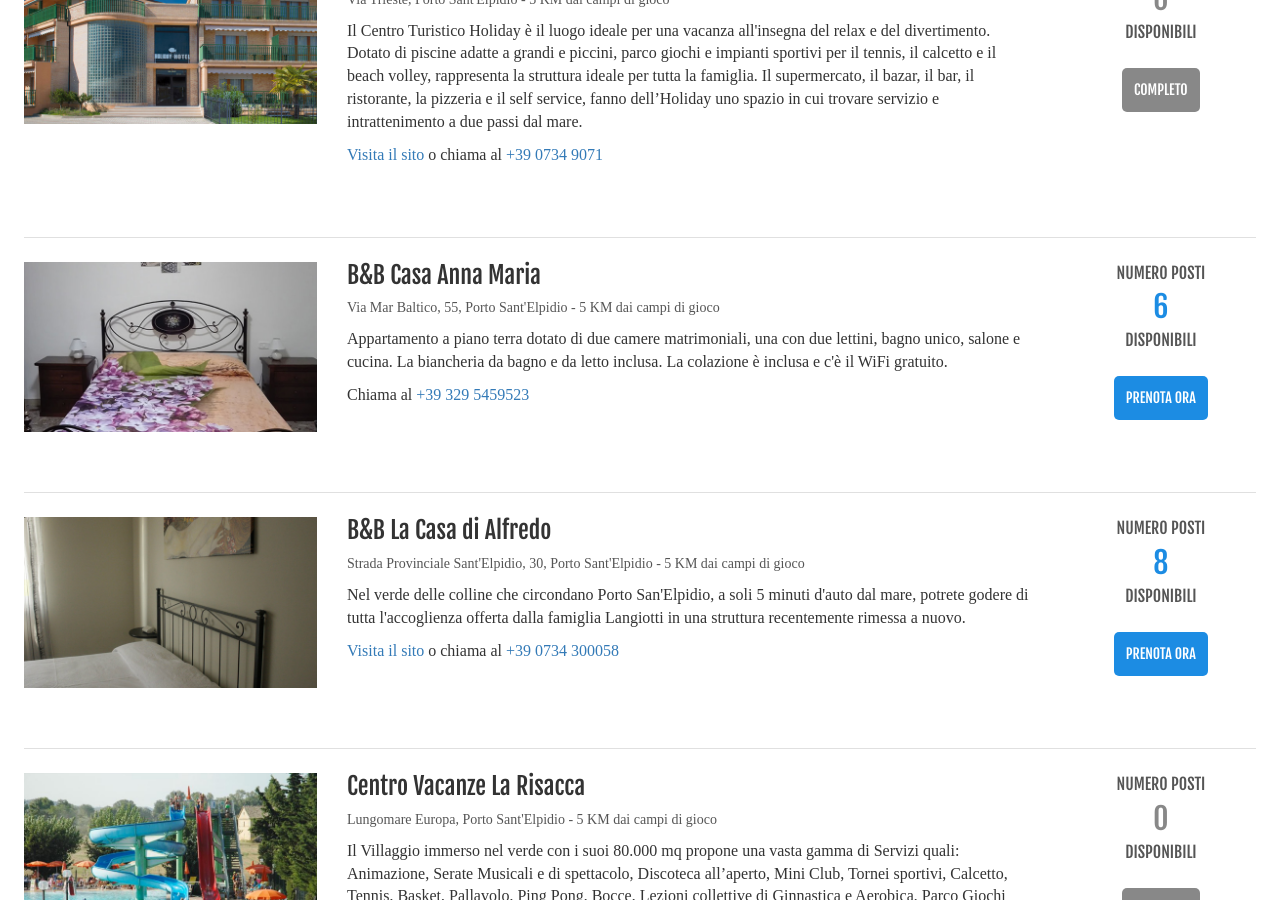
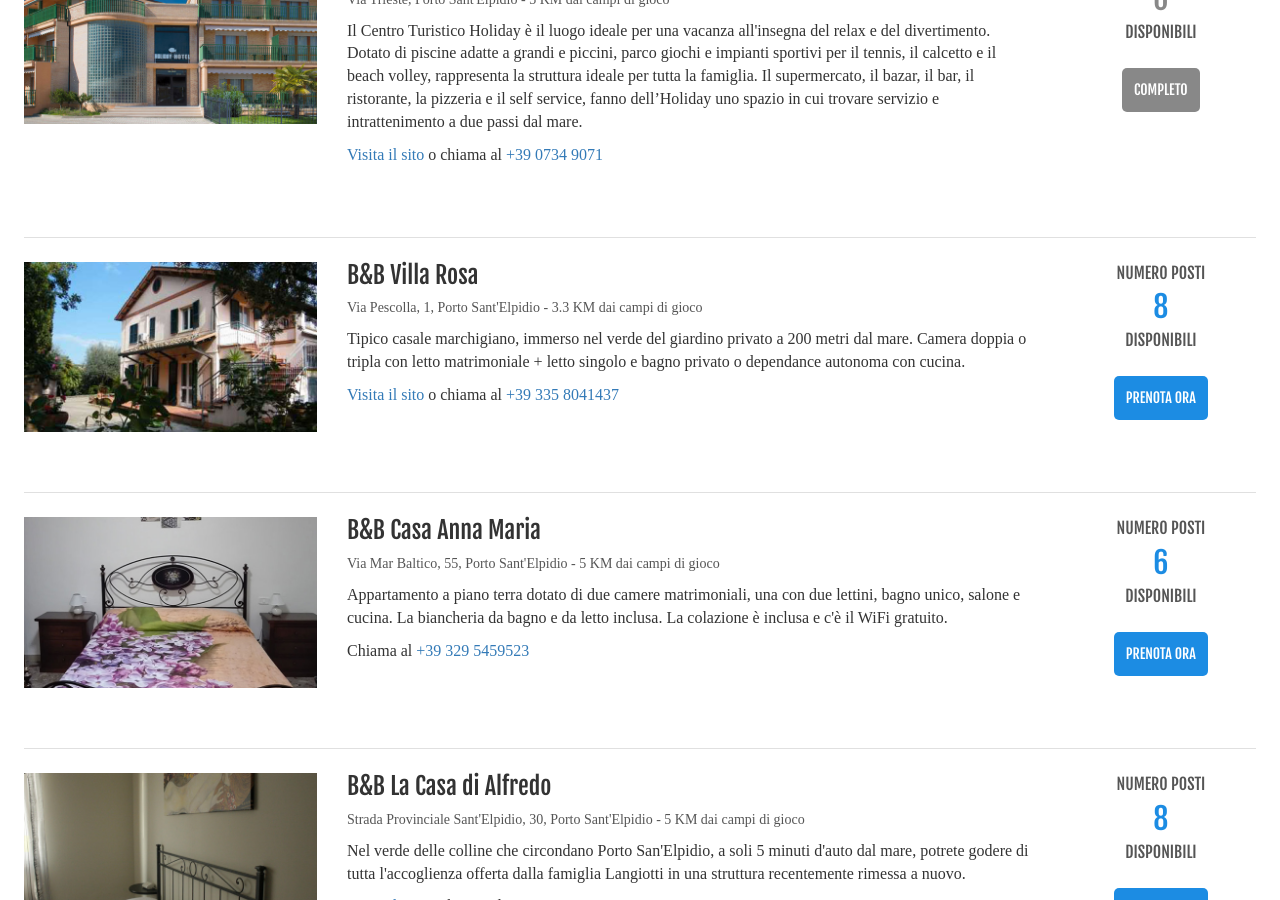
Before and after one commit to indifferentalex/giovanissimi_2017, a Jekyll site: the page built from hotels.html, in a window 1280 px wide and 900 px high, scrolled down 2694 px. Built offline with Jekyll 4.4.1, drawn with Linux system fonts in a browser that asks for light colours; nearby versions of some CDN libraries; some web fonts are replaced; some of the changed text lies outside the part shown.

Commit message:
Al completo e villa rosa

```diff
--- a/hotels.html
+++ b/hotels.html
@@ -78,11 +78,11 @@
 			<p>Il B&B è situato al terzo piano di una palazzina recentemente ristrutturata a pochi passi dal mare e dal centro, e dalle comodissima pista ciclabile. Dispone di una camera con bagno privato. Nel caso di gruppi è disponibile: una seconda camera con bagno in comune ed un divano letto in soggiorno, per un totale di 6 Persone. Il B&B dispone inoltre di due ampi terrazzi con vista mare, su uno dei quali è anche possibile godere di cenette estive. Il B&B si trova sul lungomare centrale a pochi passi dalle principali strutture balneari.</p>
 			<p>Manda un'email a <a href="mailto:sulmare.terrazza@gmail.com">sulmare.terrazza@gmail.com</a> o chiama al <a href="tel:+393298504110">+39 329 8504110</a> oppure al <a href="tel:+393289395221">+39 328 9395221</a></p>
 		</div><!--
-		--><div class="col-sm-2 side-info-column">
+		--><div class="col-sm-2 side-info-column disabled">
 			<p>NUMERO POSTI</p>
-			<h2>6</h2>
+			<h2>0</h2>
 			<p>DISPONIBILI</p>
-			<a href="#prenotare"><div class="book-button">PRENOTA ORA</div></a>
+			<a><div class="book-button">COMPLETO</div></a>
 		</div>
 	</div>
 
@@ -155,6 +155,24 @@
 			<h2>0</h2>
 			<p>DISPONIBILI</p>
 			<a><div class="book-button">COMPLETO</div></a>
+		</div>
+	</div>
+
+	<div class="row listing top-border">
+		<div class="col-sm-3 image-column">
+			<img src="{{ site.baseurl }}/assets/images/b_and_b_villa_rosa.jpg"/>
+		</div>
+		<div class="col-sm-7 main-info-column">
+			<h3>B&B Villa Rosa</h3>
+			<p class="address">Via Pescolla, 1, Porto Sant'Elpidio - 3.3 KM dai campi di gioco</p>
+			<p>Tipico casale marchigiano, immerso nel verde del giardino privato a 200 metri dal mare. Camera doppia o tripla con letto matrimoniale + letto singolo e bagno privato o dependance autonoma con cucina.</p>
+			<p><a href="https://www.bed-and-breakfast.it/it/marche/villa-rosa-porto-sant-elpidio/19647">Visita il sito</a> o chiama al <a href="tel:+393358041437">+39 335 8041437</a></p>
+		</div><!--
+		--><div class="col-sm-2 side-info-column">
+			<p>NUMERO POSTI</p>
+			<h2>8</h2>
+			<p>DISPONIBILI</p>
+			<a href="#prenotare"><div class="book-button">PRENOTA ORA</div></a>
 		</div>
 	</div>
 
```
Also changed, not shown: cartina_hotel.html (+19 -1 lines), assets/images/b_and_b_villa_rosa.jpg.
